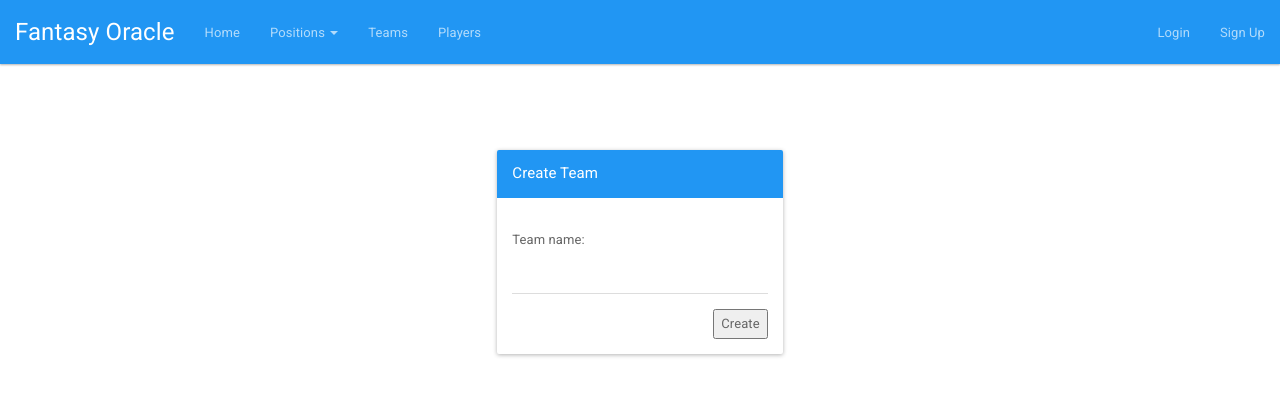
After one commit to seniark/ppr_oracle, a Django app: page /football/teams/create/ in a window 1280 px wide. The commit adds this page. Shown: the top 396 px of the page. Run offline with Django 3.2, Linux system fonts and the light colour scheme; parts of the project's set-up code (start-up, migrations or seed data) failed here and were passed over; some libraries are stand-ins or nearby versions.

Commit message:
Basic player adding for team functionality
Users can now create teams and add players to their teams

```diff
--- /dev/null
+++ b/football/forms.py
@@ -0,0 +1,13 @@
+from django import forms
+
+from django.core.exceptions import ValidationError
+from django.utils.translation import ugettext_lazy as _
+
+class CreateTeamForm(forms.Form):
+    team_name = forms.CharField(max_length=250, label='Team name',  help_text='Enter a team name')
+
+    def clean_team_name(self):
+        data = self.cleaned_data['team_name']
+
+        # Always return the cleaned data!
+        return data
--- a/football/templates/football/team_list.html
+++ b/football/templates/football/nfl_team_list.html
@@ -11,7 +11,7 @@
 		{% if team.team_id != "UNK" %}
 		<div class="col-xs-6 col-md-3 col-lg-2">
 			<div class="thumbnail">
-				<a href="{% url 'team-detail' team.team_id %}">
+				<a href="{% url 'nfl-team-detail' team.team_id %}">
 					{% with 'images/'|add:team.name|add:'.png' as img_path %}
 					<img class="img-thumbnail" src="{% static img_path %}" alt="{{ team.name }}">
 					{% endwith %}
--- /dev/null
+++ b/football/templates/football/team_create.html
@@ -0,0 +1,43 @@
+{% extends "base_generic.html" %}
+
+{% load i18n %}
+{% load addcss %}
+
+{% block content %}
+<div class="container">
+
+	<div class="container-center" style="padding-top:80px">
+
+		<div class="panel panel-primary">
+			<div class="panel-heading">
+				<div class="panel-title">Create Team</div>
+			</div>
+
+			<div style="padding-top:30px" class="panel-body">
+
+				<form class="login" method="POST" action="">
+					{% csrf_token %}
+
+					<div class="form-group">
+						{{ form.team_name.errors }}
+						<div class="input-group">
+							{{ form.team_name.label_tag }}
+							{{ form.team_name|addcss:"form-control" }}
+						</div>
+					</div>
+
+					<input type="hidden" value="{{ request.user.id }}" name="user_id">
+					<button class="primaryAction" type="submit" style="float:right">{% trans "Create" %}</button>
+
+				</form>
+
+			</div> <!-- panel-body -->
+
+		</div> <!-- panel -->
+
+	</div> <!-- container-center -->
+
+</div> <!-- container -->
+
+
+{% endblock %}
--- a/football/templates/positions/template.html
+++ b/football/templates/positions/template.html
@@ -70,9 +70,9 @@
 
 	<div class="table-responsive">
 		<table class="table table-striped">
-			{% block poscontent %}{% endblock %}
+			{% block tablecontent %}{% endblock %}
 		</table>
-	</div>
+	</div> <!-- table-responsive -->
 
 	<nav aria-label="Page navigation">
 		<ul class="pager">
--- a/football/urls.py
+++ b/football/urls.py
@@ -4,10 +4,14 @@ from . import views
 urlpatterns = [
 	url(r'^$', views.index, name='index'),
 
-        url(r'^teams/$',  views.TeamListView.as_view(), name='teams'),
-        url(r'^teams/(?P<pk>[A-Z]{2,3})/$', views.TeamDetailView.as_view(), name='team-detail'),
+        url(r'^nfl/$',  views.NflListView.as_view(), name='nfl-teams'),
+        url(r'^nfl/(?P<pk>[A-Z]{2,3})/$', views.NflDetailView.as_view(), name='nfl-team-detail'),
+
+        url(r'^teams/create/$', views.team_create, name='team-create'),
+        url(r'^teams/(?P<pk>\d+)/$', views.team_detail, name='team-detail'),
 
         url(r'^players/$', views.PlayerListView.as_view(), name='players'),
+        url(r'^players/(?P<player_id>\d{2}-\d{7})/addtoteam/$', views.add_player_to_team, name='add-to-team'),
 
         url(r'^players/quarterbacks/$', views.players_quarterbacks, name='pos-qb'),
         url(r'^players/quarterbacks/(?P<year>[0-9]{4})/$', views.players_quarterbacks, name='pos-qb'),
--- a/football/views.py
+++ b/football/views.py
@@ -1,10 +1,12 @@
-from django.shortcuts import render
-from django.http import Http404
+from django.shortcuts import render, get_object_or_404
+from django.http import Http404, HttpResponseRedirect
 from django.core.paginator import Paginator, EmptyPage, PageNotAnInteger
 from django.views import generic
+from django.contrib.auth.models import User
 import nfldb
 
-from .models import Team, Player
+from .models import Team, Player, UserTeam, UserPlayer
+from .forms import CreateTeamForm
 
 # Create one instance of the db per process
 
@@ -54,6 +56,46 @@ def players_paginate(query, page):
         stats = paginator.page(paginator.num_pages)
 
     return stats
+
+def team_create(request):
+
+    if request.method == 'POST':
+        form = CreateTeamForm(request.POST)
+
+        # check if the form is valid
+        if form.is_valid():
+            ut = UserTeam()
+            ut.team_name = form.cleaned_data['team_name']
+            ut.user = User.objects.get(id=request.POST['user_id'])
+            ut.save()
+
+        return HttpResponseRedirect('/')
+    else:
+        # If this is a GET (or any other) request, create the form
+        form = CreateTeamForm()
+
+    return render(request, 'football/team_create.html', {'form': form })
+
+def team_detail(request, pk):
+
+    # Get the team object
+    team = get_object_or_404(UserTeam, pk=pk)
+
+    return render(request, 'football/team_detail.html', { 'team': team })
+
+
+def add_player_to_team(request, player_id):
+
+    if request.method == 'POST':
+        # add players to selected teams
+        for data in request.POST:
+            if data != 'csrfmiddlewaretoken':
+                up = UserPlayer()
+                up.fantasy_team = UserTeam.objects.get(id=data)
+                up.player = Player.objects.get(player_id=player_id)
+                up.save()
+
+    return HttpResponseRedirect('/')
 
 def players_quarterbacks(request, year="2016", phase="All", week="All"):
     """ Listing of quarterbacks """
@@ -121,11 +163,13 @@ def players_widereceivers(request, year="2016", phase="All", week="All"):
                 'week': week,
                 'stats': stats })
 
-class TeamListView(generic.ListView):
+class NflListView(generic.ListView):
     model = Team
+    template_name = 'football/nfl_team_list.html'
+
+class NflDetailView(generic.DetailView):
+    model = Team
+    template_name = 'football/nfl_team_detail.html'
 
 class PlayerListView(generic.ListView):
     model = Player
-
-class TeamDetailView(generic.DetailView):
-    model = Team
--- a/templates/base_generic.html
+++ b/templates/base_generic.html
@@ -36,13 +36,28 @@
 								<li><a href="{% url 'pos-wr' %}">Wide Receivers</a></li>
 							</ul>
 						</li>
-						<li {% if team_list %}class="active"{% endif %}><a href="{% url 'teams' %}">Teams</a></li>
+						<li {% if team_list %}class="active"{% endif %}><a href="{% url 'nfl-teams' %}">Teams</a></li>
 						<li {% if player_list %}class="active"{% endif %}><a href="{% url 'players' %}">Players</a></li>
+
+						{% if user.is_authenticated %}
+						<li class="dropdown">
+							<a href="#" class="dropdown-toggle" data-toggle="dropdown" role="button" aria-haspopup="true" aria-expanded="false">My Teams <span class="caret"></span></a>
+							<ul class="dropdown-menu">
+
+								{% for team in user.userteam_set.all %}
+								<li><a href="{% url 'team-detail' team.id %}">{{ team }}</a></li>
+								{% endfor %}
+
+								<li role="separator" class="divider"></li>
+								<li><a href="{% url 'team-create' %}">Create Team</a></li>
+							</ul>
+						</li>
+						{% endif %}
 					</ul>
 					<ul class="nav navbar-nav navbar-right">
 					{% if user.is_authenticated %}
 						<li class="dropdown">
-							<a href="#" class=dropdown-toggle" data-toggle="dropdown" role="button" aria-haspopup="true" aria-expanded="false">
+							<a href="#" class="dropdown-toggle" data-toggle="dropdown" role="button" aria-haspopup="true" aria-expanded="false">
 								{% load account %}
 								<span><i class="glyphicon glyphicon-user"></i></span> {% user_display user %}<span class="caret"></span>
 							</a>
```
Also changed, not shown: football/models.py (+29 -1 lines), football/templates/football/nfl_team_detail.html (added, +18 -0 lines), football/templates/football/team_detail.html (+7 -13 lines), football/templates/positions/quarterbacks.html (+42 -2 lines), football/templates/positions/runningbacks.html (+42 -2 lines), football/templates/positions/widereceivers.html (+42 -2 lines), football/migrations/0002_userteam.py (added), football/migrations/0003_auto_20170322_2249.py (added), football/migrations/0004_userplayer.py (added).
